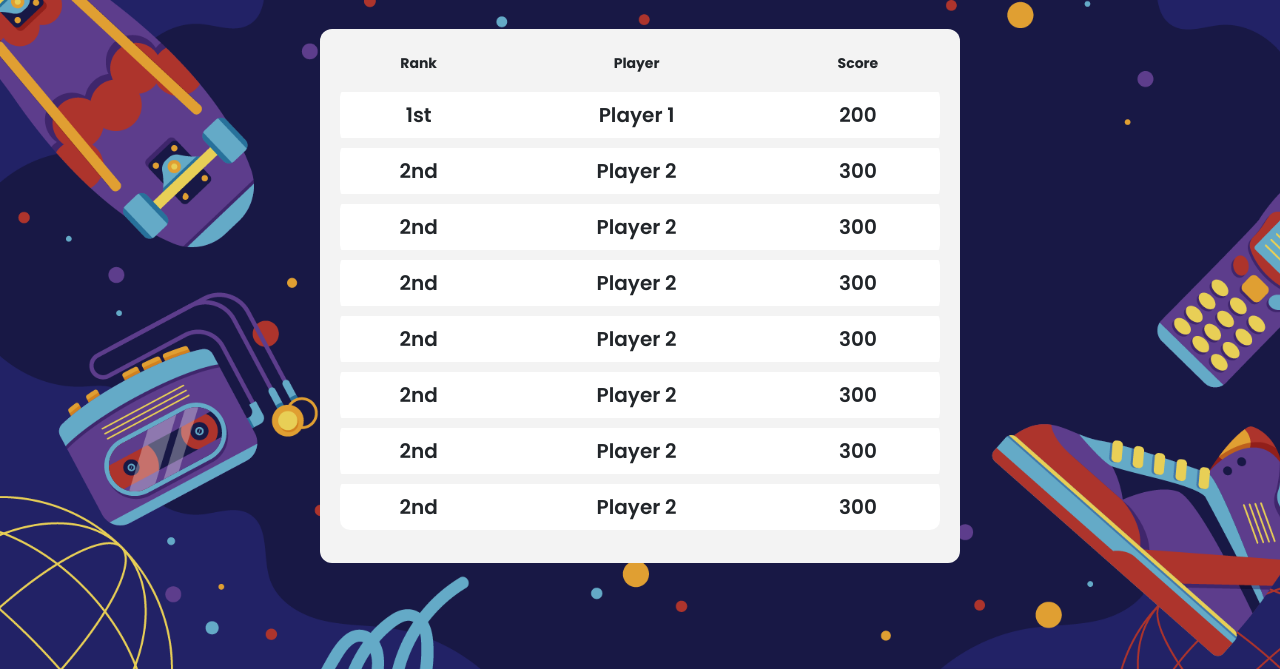
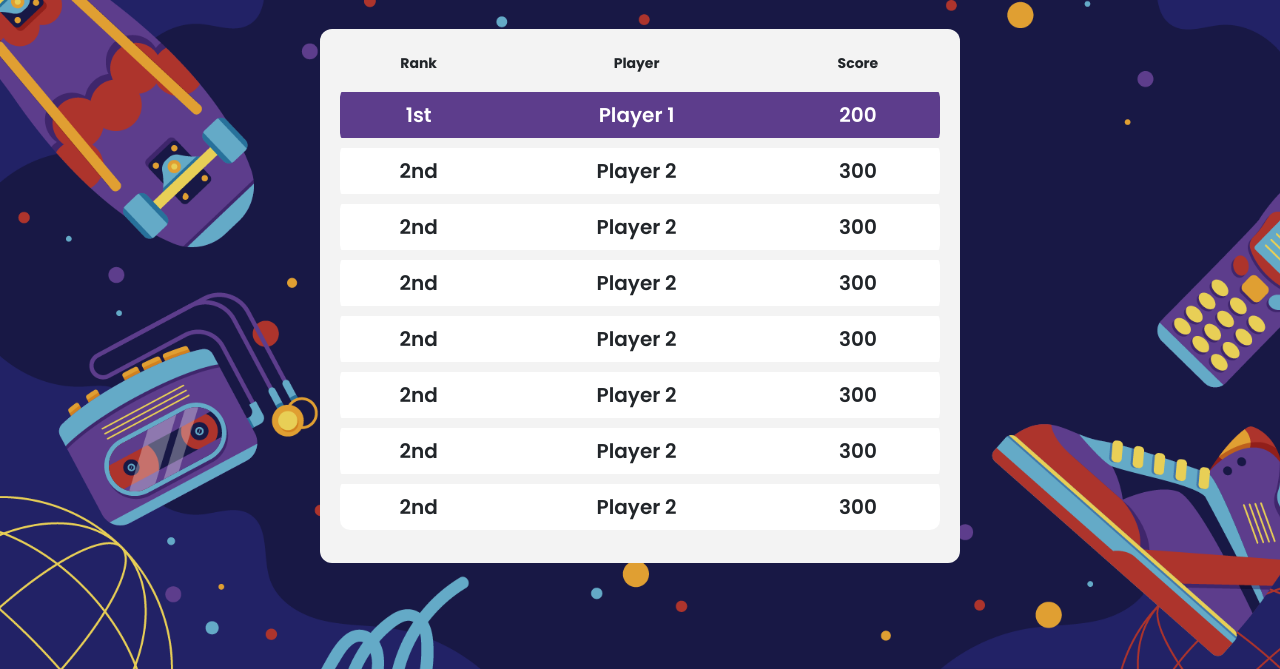
Before and after one commit to arcsine0/kaquizz, a React app in the folder client/: page /placement in a window 1280 px wide. Shown: the part 131-800 px from the top of the page. Built offline with nearby package versions, Linux system fonts and the light colour scheme; no server answers.

Commit message:
fixed styling bugs

```diff
--- a/client/src/elements/PlacementTable.js
+++ b/client/src/elements/PlacementTable.js
@@ -16,7 +16,7 @@ export const PlacementTable = (props) => {
         </tr>
       </thead>
       <tbody>
-        <tr>
+        <tr className='currentPlayer'>
           <td>1st</td>
           <td>Player 1</td>
           <td>200</td>
--- a/client/src/index.css
+++ b/client/src/index.css
@@ -229,3 +229,8 @@ td:last-child,
 th:last-child {
   border-radius: 0 10px 10px 0;
 }
+
+.currentPlayer {
+  background-color: var(--violet-color);
+  color: var(--white-color);
+}
--- a/client/src/pages/Main.css
+++ b/client/src/pages/Main.css
@@ -198,7 +198,7 @@ button {
     line-height: 0px;
 }
 
-.currentPlayer {
+.playerInfo .currentPlayer {
     line-height: 0px;
     background-color: var(--violet-color);
     color: var(--white-color);
```
